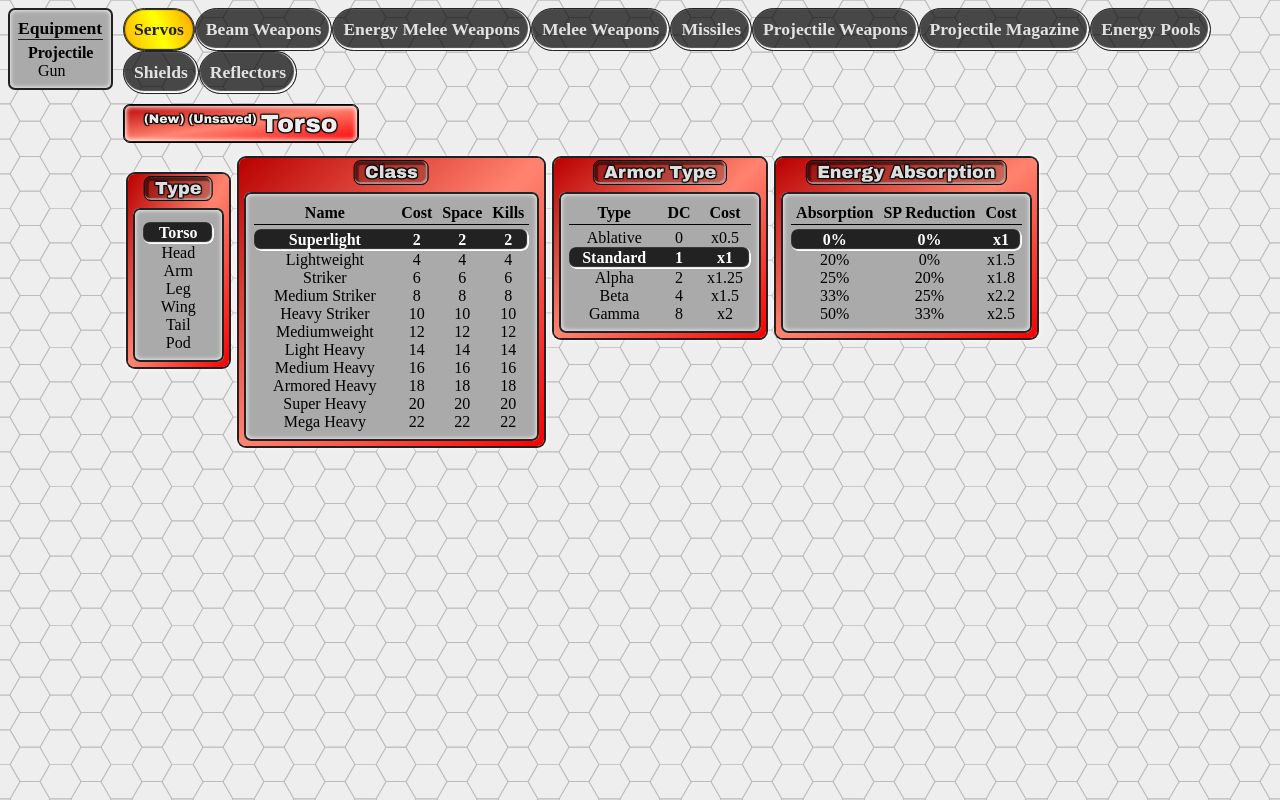
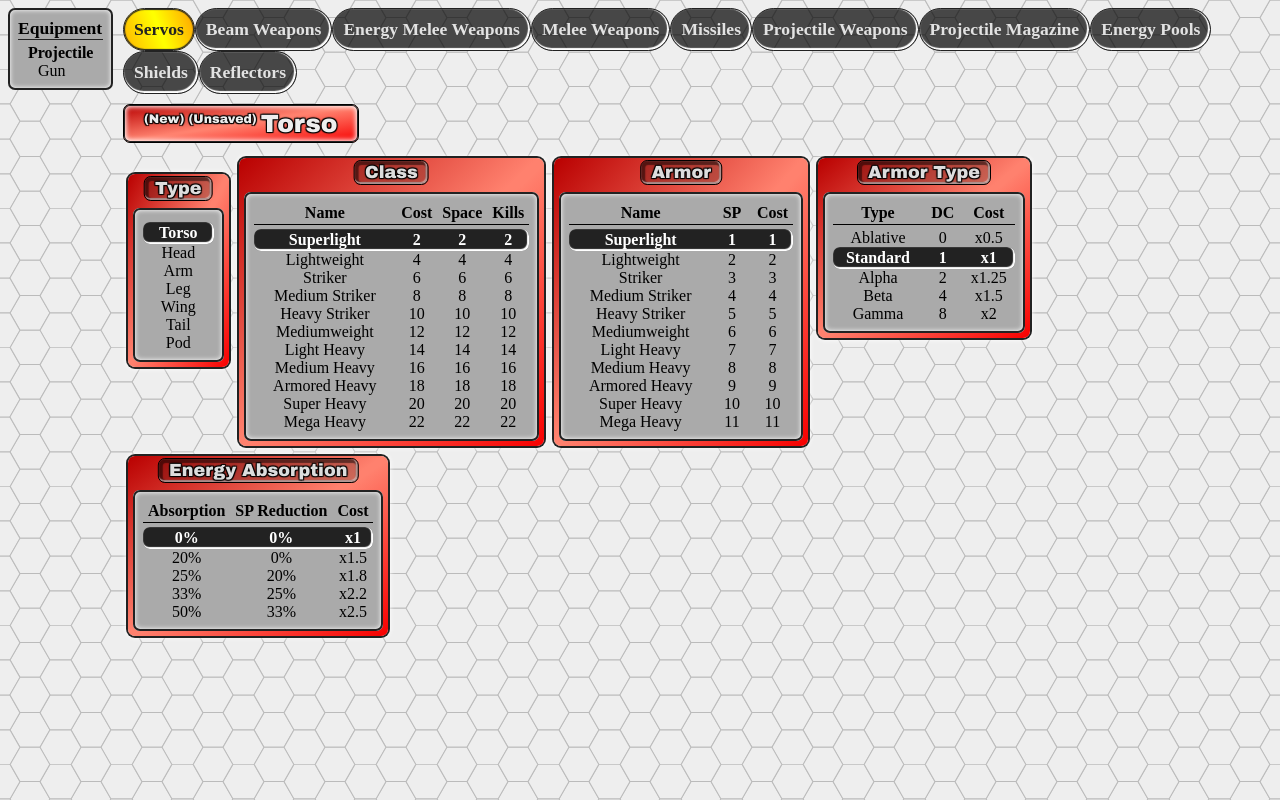
Before and after one commit to snowb/MekGen, a Vue app: page / in a window 1280 px wide. Built offline with nearby package versions, Linux system fonts and the light colour scheme.

Commit message:
addition of armor component

```diff
--- a/src/components/mek_servo/mek_servo-main.vue
+++ b/src/components/mek_servo/mek_servo-main.vue
@@ -10,6 +10,9 @@
             <mek-servo-class @update-servo-class="updateServoClass"
                 :servo-type="selected_servo_type.type" :servo-class="selected_servo_class"
             ></mek-servo-class>
+            <mek-armor :armor="selected_armor"
+                @update-armor="updateArmor"
+            ></mek-armor>
             <mek-armor-type :armor-type="selected_armor_type"
                 @update-armor-type="updateArmorType"
             ></mek-armor-type>
@@ -49,6 +52,7 @@ export default
         "mek-save-reset-component":()=>import("../universal/mek-save-reset-component.vue"),
         "mek-component-stats":()=>import("../universal/mek_component-stats.vue"),
 
+        "mek-armor":()=>import("../universal/mek_armor.vue"),
         "mek-armor-type":()=>import("../universal/mek_armor-type.vue"),
         "mek-energy-absorbing-armor":()=>import("../universal/mek_energy-absorbing-armor.vue")
     },
@@ -68,6 +72,8 @@ export default
 
         obj.cost_multipliers={};
 
+        obj.selected_armor={cost:1};
+
         obj.selected_armor_type={type:"Standard",damage_coefficient:1,cost:1};
         obj.cost_multipliers.armor_type=1;
 
@@ -86,6 +92,10 @@ export default
         updateServoClass(_servo_class)
         {
             this.$set(this,"selected_servo_class",_servo_class)
+        },
+        updateArmor(_armor)
+        {
+            this.$set(this,"selected_armor",_armor)
         },
         updateArmorType(_armor_type)
         {
```
